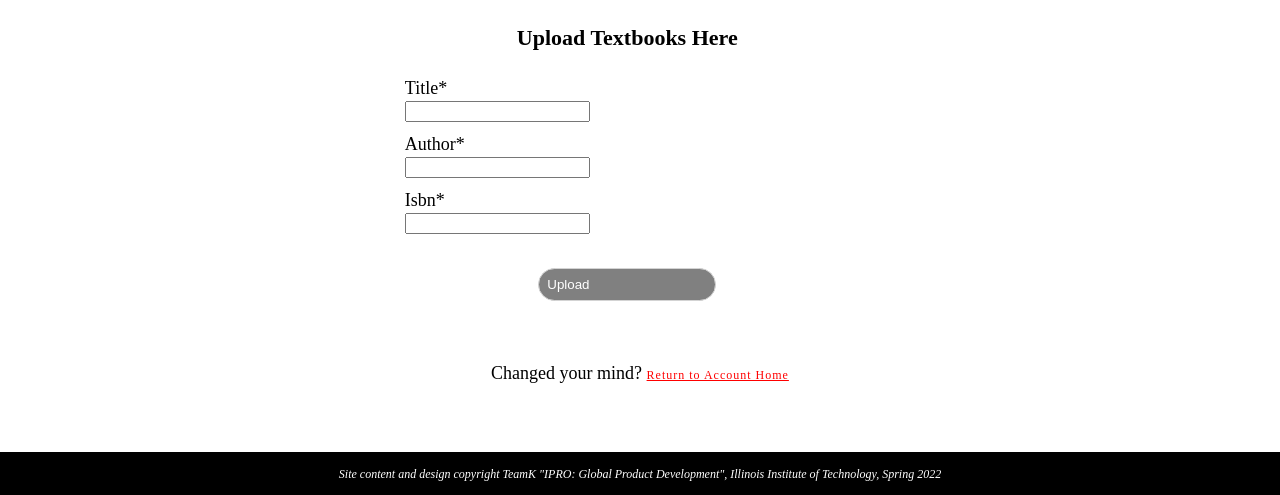
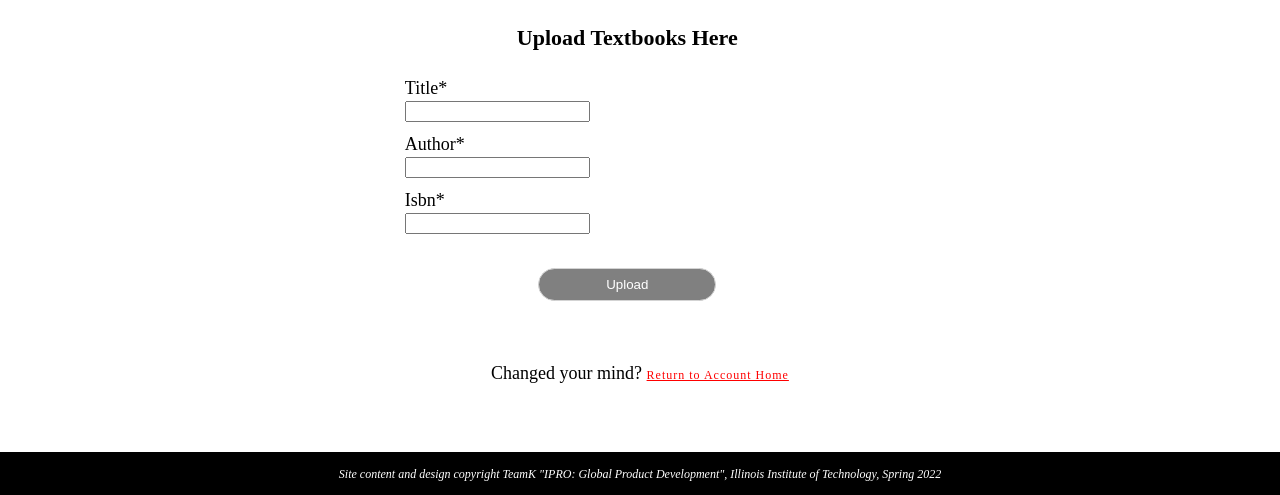
Before and after one commit to mflowers1395/TeamK, a Django app: page /upload/ in a window 1280 px wide. Shown: the part 128-623 px from the top of the page. Run offline with Django 4.2, Linux system fonts and the light colour scheme; some libraries are stand-ins or nearby versions.

Commit message:
Update button styles in every directory

```diff
--- a/Catalogue/static/css/screen.css
+++ b/Catalogue/static/css/screen.css
@@ -223,8 +223,7 @@ form > * {
 
  .button {
    width: 60%;
-   display: flex;
-   flex-flow: column;
+   display: grid;
    margin: auto;
  }
 
--- a/IPRO_webapp/static/css/screen.css
+++ b/IPRO_webapp/static/css/screen.css
@@ -223,8 +223,7 @@ form > * {
 
  .button {
    width: 60%;
-   display: flex;
-   flex-flow: column;
+   display: grid;
    margin: auto;
  }
 
--- a/Seller/static/css/screen.css
+++ b/Seller/static/css/screen.css
@@ -223,8 +223,7 @@ form > * {
 
  .button {
    width: 60%;
-   display: flex;
-   flex-flow: column;
+   display: grid;
    margin: auto;
  }
 
--- a/User_Registration/static/css/screen.css
+++ b/User_Registration/static/css/screen.css
@@ -223,8 +223,7 @@ form > * {
 
  .button {
    width: 60%;
-   display: flex;
-   flex-flow: column;
+   display: grid;
    margin: auto;
  }
 
--- a/static/css/screen.css
+++ b/static/css/screen.css
@@ -223,8 +223,7 @@ form > * {
 
  .button {
    width: 60%;
-   display: flex;
-   flex-flow: column;
+   display: grid;
    margin: auto;
  }
 
```
